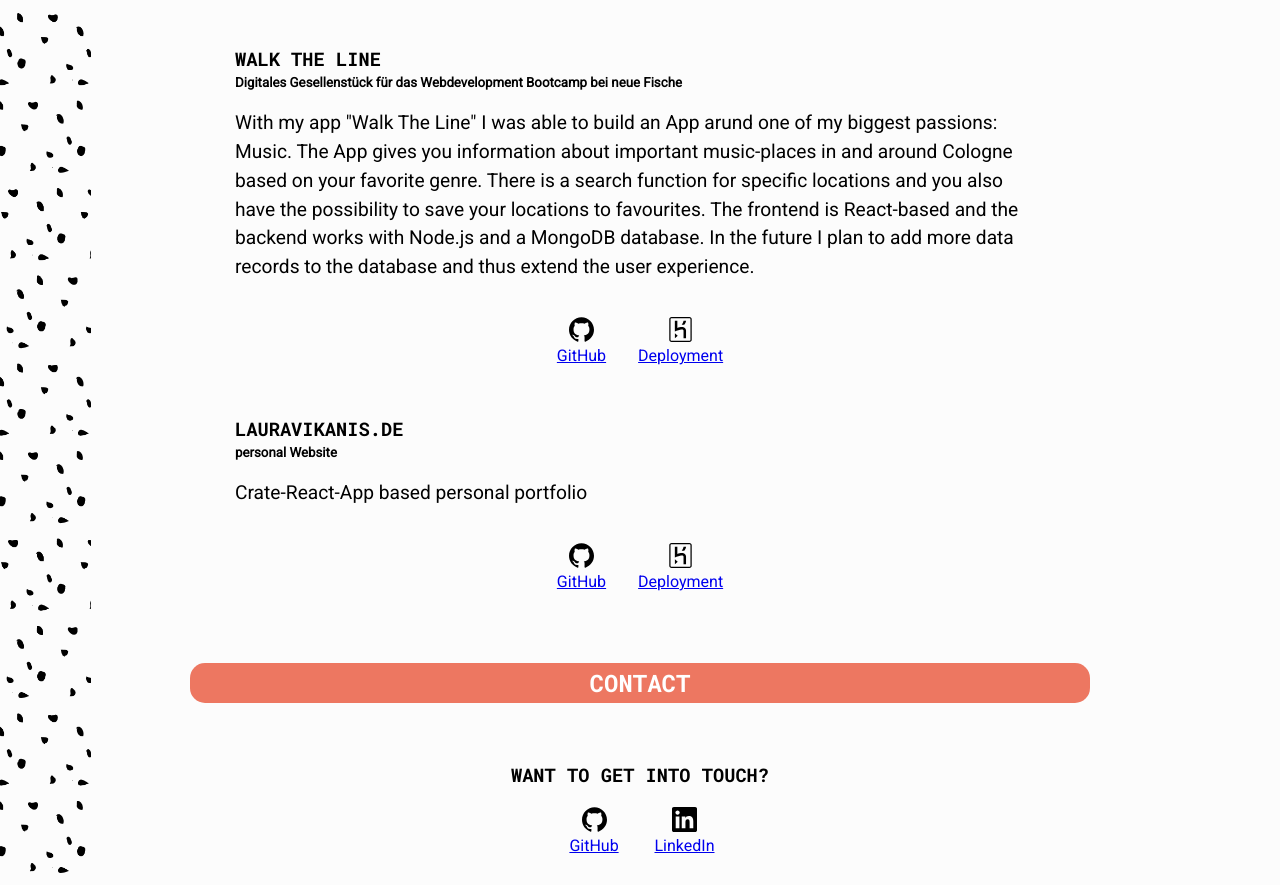
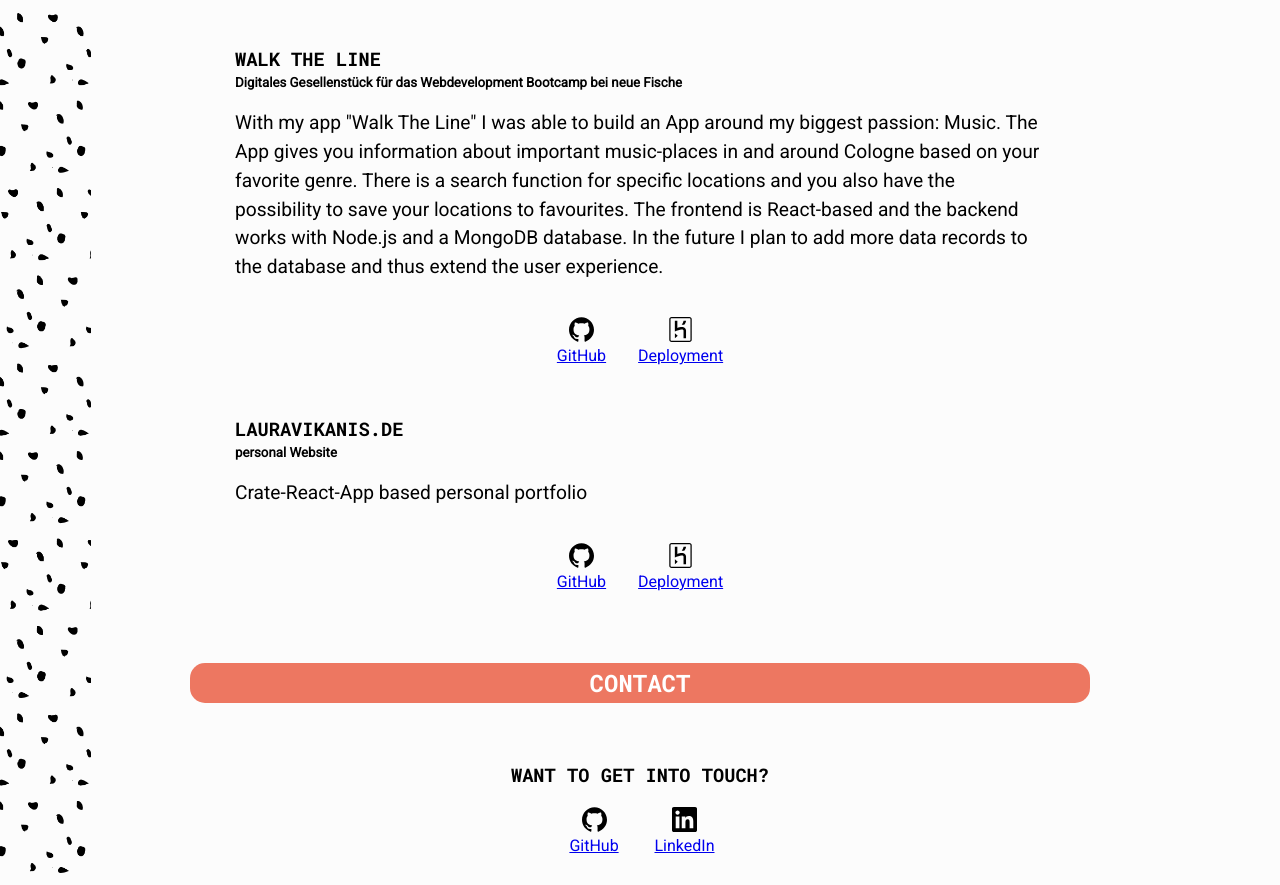
Before and after one commit to lauravikanis/portfolio2021, a React (Create React App) app: page / in a window 1280 px wide. Shown: the part 1123-2008 px from the top of the page. Built offline with nearby package versions, Linux system fonts and the light colour scheme; a web font is replaced by a local one.

Commit message:
fix typo in prjectsection

```diff
--- a/src/components/Content/Projects.js
+++ b/src/components/Content/Projects.js
@@ -35,14 +35,14 @@ const Projects = () => (
         Digitales Gesellenstück für das Webdevelopment Bootcamp bei neue Fische
       </h5>
       <p>
-        With my app &quot;Walk The Line&quot; I was able to build an App arund
-        one of my biggest passions: Music. The App gives you information about
-        important music-places in and around Cologne based on your favorite
-        genre. There is a search function for specific locations and you also
-        have the possibility to save your locations to favourites. The frontend
-        is React-based and the backend works with Node.js and a MongoDB
-        database. In the future I plan to add more data records to the database
-        and thus extend the user experience.
+        With my app &quot;Walk The Line&quot; I was able to build an App around
+        my biggest passion: Music. The App gives you information about important
+        music-places in and around Cologne based on your favorite genre. There
+        is a search function for specific locations and you also have the
+        possibility to save your locations to favourites. The frontend is
+        React-based and the backend works with Node.js and a MongoDB database.
+        In the future I plan to add more data records to the database and thus
+        extend the user experience.
       </p>
       <Projectdetails>
         <Detailcontainer>
```
Also changed, not shown: 1 other file (tests, documents, lock files or other folders).
